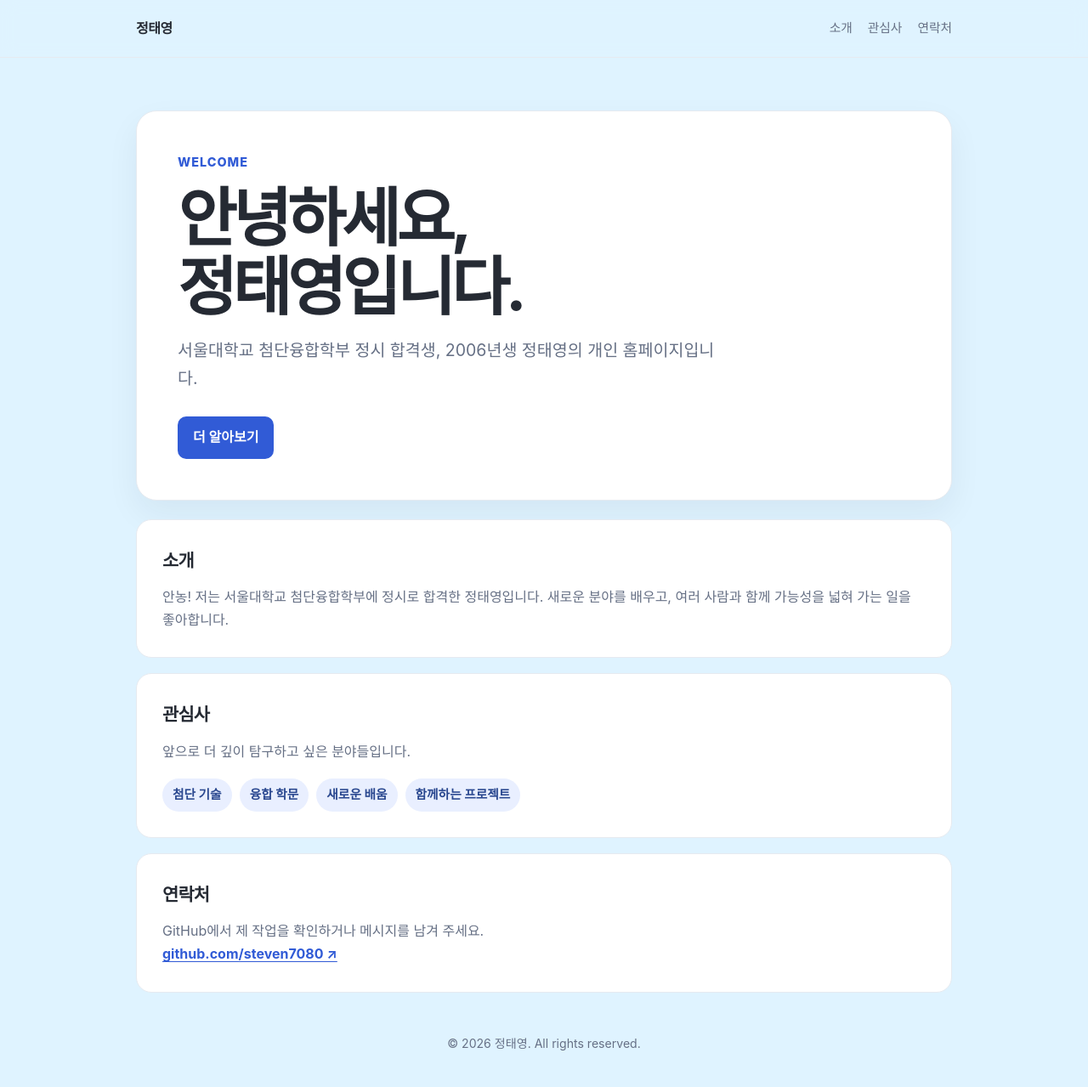
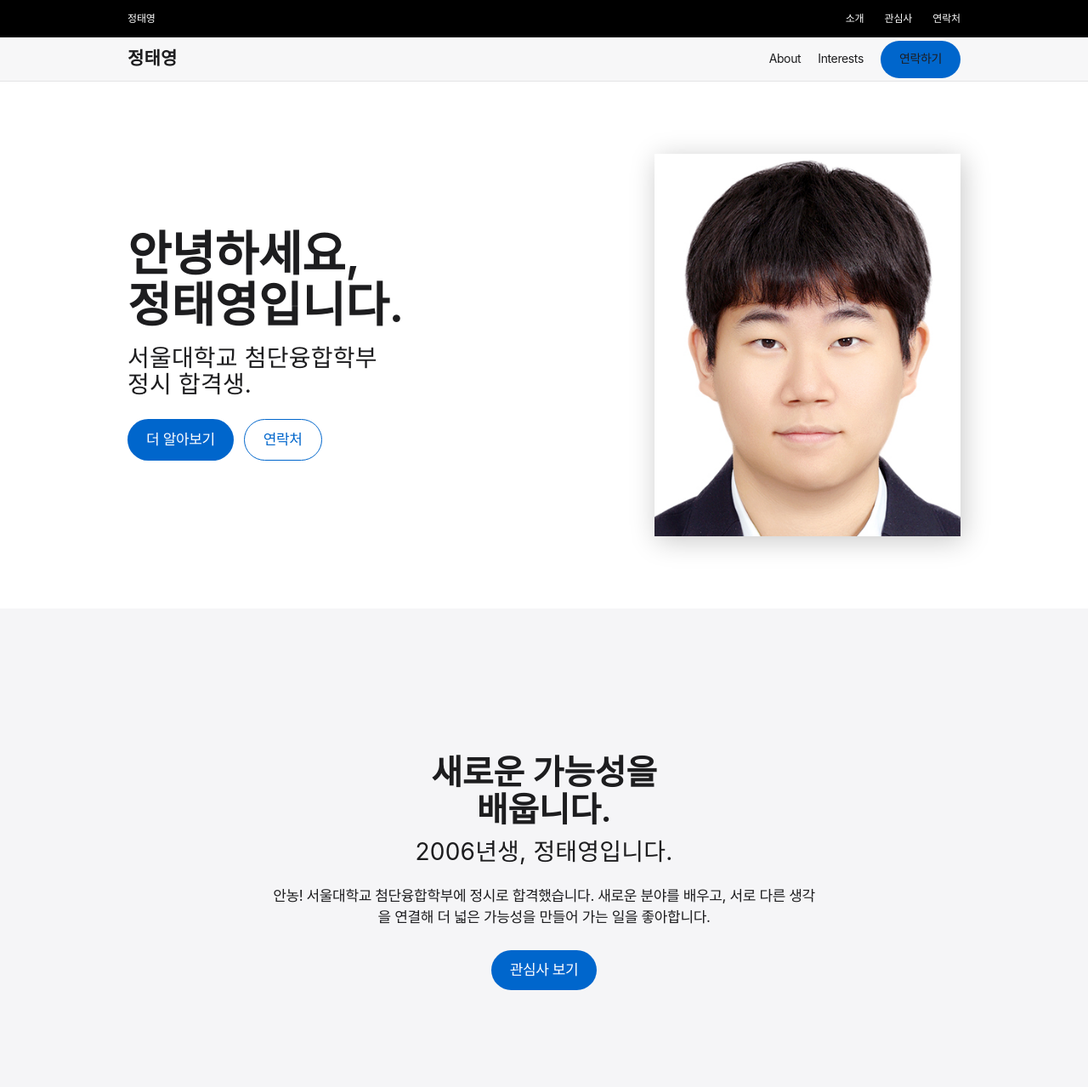
Before and after one commit to steven7080/steven7080.github.io, a plain HTML site: page index.html in a window 1280 px wide. Shown: the top 1279 px of the page at 85% size. Drawn offline with Linux system fonts and the light colour scheme.

Commit message:
Redesign personal homepage

```diff
--- a/index.html
+++ b/index.html
@@ -3,164 +3,58 @@
   <head>
     <meta charset="UTF-8" />
     <meta name="viewport" content="width=device-width, initial-scale=1.0" />
-    <meta
-      name="description"
-      content="서울대학교 첨단융합학부 정시 합격생 정태영의 개인 홈페이지"
-    />
+    <meta name="description" content="서울대학교 첨단융합학부 정시 합격생 정태영의 개인 홈페이지" />
     <title>정태영 | 개인 홈페이지</title>
     <style>
-      :root {
-        --ink: #252a33;
-        --muted: #667085;
-        --paper: #ffffff;
-        --canvas: #dff3ff;
-        --line: #e6eaf0;
-        --accent: #315bd6;
-        --accent-soft: #e9efff;
-      }
-
-      * { box-sizing: border-box; }
-
-      html { scroll-behavior: smooth; }
-
-      body {
-        margin: 0;
-        color: var(--ink);
-        background: var(--canvas);
-        font-family: -apple-system, BlinkMacSystemFont, "Segoe UI", sans-serif;
-        line-height: 1.7;
-      }
-
-      a { color: inherit; }
-
-      .wrap {
-        width: min(100% - 40px, 960px);
-        margin: 0 auto;
-      }
-
-      header {
-        padding: 20px 0;
-        background: rgba(223, 243, 255, 0.92);
-        border-bottom: 1px solid var(--line);
-        position: sticky;
-        top: 0;
-        backdrop-filter: blur(10px);
-        z-index: 1;
-      }
-
-      .nav {
-        display: flex;
-        align-items: center;
-        justify-content: space-between;
-        gap: 20px;
-      }
-
-      .brand { font-weight: 800; text-decoration: none; letter-spacing: -0.03em; }
-
-      nav { display: flex; gap: 18px; }
-      nav a { color: var(--muted); font-size: 0.92rem; text-decoration: none; }
-      nav a:hover { color: var(--accent); }
-
-      main { padding: 62px 0 48px; }
-
-      .hero {
-        padding: 48px;
-        background: var(--paper);
-        border: 1px solid var(--line);
-        border-radius: 24px;
-        box-shadow: 0 16px 38px rgba(22, 32, 51, 0.06);
-      }
-
-      .eyebrow {
-        margin: 0 0 12px;
-        color: var(--accent);
-        font-size: 0.9rem;
-        font-weight: 800;
-        letter-spacing: 0.07em;
-      }
-
-      h1, h2, p { margin-top: 0; }
-      h1 { margin-bottom: 18px; font-size: clamp(2.35rem, 7vw, 4.7rem); line-height: 1.08; letter-spacing: -0.065em; }
-      .lead { max-width: 640px; margin-bottom: 28px; color: var(--muted); font-size: clamp(1.05rem, 2.5vw, 1.22rem); }
-
-      .button {
-        display: inline-block;
-        padding: 11px 18px;
-        border-radius: 10px;
-        color: #fff;
-        background: var(--accent);
-        font-weight: 700;
-        text-decoration: none;
-      }
-      .button:hover { background: #264cbd; }
-
-      .sections { display: grid; gap: 18px; margin-top: 22px; }
-      .card { padding: 30px; background: var(--paper); border: 1px solid var(--line); border-radius: 18px; }
-      h2 { margin-bottom: 12px; font-size: 1.3rem; letter-spacing: -0.035em; }
-      .card p { margin-bottom: 0; color: var(--muted); }
-
-      .tags { display: flex; flex-wrap: wrap; gap: 9px; margin: 18px 0 0; padding: 0; list-style: none; }
-      .tags li { padding: 7px 12px; color: #29478f; background: var(--accent-soft); border-radius: 999px; font-size: 0.92rem; font-weight: 650; }
-
-      .contact-link { color: var(--accent); font-weight: 750; text-decoration-thickness: 1px; text-underline-offset: 3px; }
-      footer { padding: 0 0 36px; color: var(--muted); font-size: 0.88rem; text-align: center; }
-
-      @media (max-width: 560px) {
-        .wrap { width: min(100% - 28px, 960px); }
-        header { padding: 15px 0; }
-        nav { gap: 12px; }
-        nav a { font-size: 0.82rem; }
-        main { padding-top: 30px; }
-        .hero { padding: 32px 24px; border-radius: 18px; }
-        .card { padding: 24px; }
-      }
+      :root { --blue:#0066cc; --blue-dark:#2997ff; --ink:#1d1d1f; --muted:#7a7a7a; --white:#fff; --parchment:#f5f5f7; --dark:#272729; --dark-2:#2a2a2c; }
+      * { box-sizing:border-box; }
+      html { scroll-behavior:smooth; }
+      body { margin:0; background:var(--white); color:var(--ink); font-family:"SF Pro Text",system-ui,-apple-system,BlinkMacSystemFont,sans-serif; font-size:17px; font-weight:400; letter-spacing:-.374px; line-height:1.47; }
+      a { color:inherit; }
+      .global-nav { height:44px; background:#000; color:var(--white); }
+      .nav-inner,.sub-nav-inner { display:flex; align-items:center; justify-content:space-between; width:min(100% - 40px,980px); height:100%; margin:0 auto; }
+      .nav-name,.global-nav a { color:var(--white); font-size:12px; font-weight:400; letter-spacing:-.12px; text-decoration:none; }
+      .nav-name { font-size:14px; font-weight:600; }
+      .nav-links { display:flex; align-items:center; gap:24px; }
+      .sub-nav { position:sticky; top:0; z-index:5; height:52px; background:rgba(245,245,247,.8); border-bottom:1px solid rgba(0,0,0,.08); backdrop-filter:saturate(180%) blur(20px); }
+      .sub-nav strong { font-family:"SF Pro Display",system-ui,-apple-system,sans-serif; font-size:21px; font-weight:600; letter-spacing:.231px; }
+      .sub-links { display:flex; align-items:center; gap:20px; }
+      .sub-links a { color:var(--ink); font-size:14px; text-decoration:none; }
+      .pill { display:inline-flex; align-items:center; justify-content:center; min-height:44px; padding:11px 22px; border:0; border-radius:9999px; background:var(--blue); color:var(--white); font:inherit; text-decoration:none; transition:transform 140ms ease; }
+      .pill:active { transform:scale(.95); }
+      .pill:focus-visible { outline:2px solid #0071e3; outline-offset:3px; }
+      .pill-outline { background:transparent; border:1px solid var(--blue); color:var(--blue); }
+      .tile { display:grid; place-items:center; min-height:620px; padding:80px 20px; text-align:center; }
+      .tile-white { background:var(--white); } .tile-parchment { background:var(--parchment); } .tile-dark { background:var(--dark); color:var(--white); } .tile-dark-2 { background:var(--dark-2); color:var(--white); }
+      .tile-inner { width:min(100%,980px); } .tile-copy { max-width:760px; margin:0 auto; }
+      h1,h2,p { margin-top:0; }
+      h1,h2 { font-family:"SF Pro Display",system-ui,-apple-system,BlinkMacSystemFont,sans-serif; font-weight:600; letter-spacing:-.28px; }
+      h1 { margin-bottom:16px; font-size:clamp(40px,5vw,56px); line-height:1.07; } h2 { margin-bottom:12px; font-size:clamp(34px,4vw,40px); line-height:1.1; }
+      .lead { margin-bottom:24px; font-family:"SF Pro Display",system-ui,-apple-system,BlinkMacSystemFont,sans-serif; font-size:clamp(21px,2.6vw,28px); font-weight:400; letter-spacing:.196px; line-height:1.14; }
+      .body-copy { max-width:650px; margin:0 auto 26px; } .dark-copy { color:#ccc; }
+      .actions { display:flex; flex-wrap:wrap; justify-content:center; gap:12px; } .dark-link { color:var(--blue-dark); text-decoration:none; }
+      .hero-layout { display:grid; grid-template-columns:minmax(0,1fr) minmax(260px,360px); align-items:center; gap:64px; text-align:left; }
+      .hero-layout .tile-copy { margin:0; } .hero-layout .actions { justify-content:flex-start; }
+      .hero-portrait { display:block; width:min(100%,360px); aspect-ratio:4 / 5; object-fit:cover; object-position:center top; box-shadow:rgba(0,0,0,.22) 3px 5px 30px; }
+      .interest-list { display:grid; grid-template-columns:repeat(4,1fr); gap:1px; max-width:900px; margin:48px auto 0; background:rgba(255,255,255,.18); }
+      .interest-list span { padding:24px 16px; background:var(--dark); color:var(--white); font-size:17px; font-weight:600; }
+      footer { padding:64px 20px 28px; background:var(--parchment); color:#333; font-size:12px; letter-spacing:-.12px; }
+      .footer-inner { width:min(100%,980px); margin:0 auto; } .footer-links { display:flex; flex-wrap:wrap; gap:12px 28px; margin-bottom:32px; } .footer-links a { color:#333; text-decoration:none; } .copyright { color:var(--muted); }
+      @media (max-width:734px) { .nav-inner,.sub-nav-inner { width:min(100% - 28px,980px); } .nav-links a:not(:last-child),.sub-links a { display:none; } .tile { min-height:auto; padding:64px 20px; } .hero-layout { grid-template-columns:1fr; gap:40px; text-align:center; } .hero-layout .tile-copy { margin:0 auto; } .hero-layout .actions { justify-content:center; } .hero-portrait { width:min(80%,320px); margin:0 auto; order:-1; } .interest-list { grid-template-columns:repeat(2,1fr); margin-top:36px; } }
+      @media (max-width:419px) { .tile { padding:48px 18px; } h1 { font-size:28px; } h2 { font-size:30px; } .lead { font-size:20px; } .pill { padding:10px 18px; } }
     </style>
   </head>
   <body>
     <header>
-      <div class="wrap nav">
-        <a class="brand" href="#top">정태영</a>
-        <nav aria-label="페이지 탐색">
-          <a href="#about">소개</a>
-          <a href="#interests">관심사</a>
-          <a href="#contact">연락처</a>
-        </nav>
-      </div>
+      <div class="global-nav"><div class="nav-inner"><a class="nav-name" href="#top">정태영</a><nav class="nav-links" aria-label="주요 탐색"><a href="#about">소개</a><a href="#interests">관심사</a><a href="#contact">연락처</a></nav></div></div>
+      <div class="sub-nav"><div class="sub-nav-inner"><strong>정태영</strong><div class="sub-links"><a href="#about">About</a><a href="#interests">Interests</a><a class="pill" href="#contact">연락하기</a></div></div></div>
     </header>
-
-    <main id="top" class="wrap">
-      <section class="hero" aria-labelledby="intro-title">
-        <p class="eyebrow">WELCOME</p>
-        <h1 id="intro-title">안녕하세요,<br />정태영입니다.</h1>
-        <p class="lead">서울대학교 첨단융합학부 정시 합격생, 2006년생 정태영의 개인 홈페이지입니다.</p>
-        <a class="button" href="#about">더 알아보기</a>
-      </section>
-
-      <div class="sections">
-        <section id="about" class="card" aria-labelledby="about-title">
-          <h2 id="about-title">소개</h2>
-          <p>안농! 저는 서울대학교 첨단융합학부에 정시로 합격한 정태영입니다. 새로운 분야를 배우고, 여러 사람과 함께 가능성을 넓혀 가는 일을 좋아합니다.</p>
-        </section>
-
-        <section id="interests" class="card" aria-labelledby="interests-title">
-          <h2 id="interests-title">관심사</h2>
-          <p>앞으로 더 깊이 탐구하고 싶은 분야들입니다.</p>
-          <ul class="tags">
-            <li>첨단 기술</li>
-            <li>융합 학문</li>
-            <li>새로운 배움</li>
-            <li>함께하는 프로젝트</li>
-          </ul>
-        </section>
-
-        <section id="contact" class="card" aria-labelledby="contact-title">
-          <h2 id="contact-title">연락처</h2>
-          <p>GitHub에서 제 작업을 확인하거나 메시지를 남겨 주세요.</p>
-          <p><a class="contact-link" href="https://github.com/steven7080" target="_blank" rel="noreferrer">github.com/steven7080 ↗</a></p>
-        </section>
-      </div>
+    <main id="top">
+      <section class="tile tile-white" aria-labelledby="intro-title"><div class="tile-inner hero-layout"><div class="tile-copy"><h1 id="intro-title">안녕하세요,<br />정태영입니다.</h1><p class="lead">서울대학교 첨단융합학부<br />정시 합격생.</p><div class="actions"><a class="pill" href="#about">더 알아보기</a><a class="pill pill-outline" href="#contact">연락처</a></div></div><img class="hero-portrait" src="assets/profile.jpg" alt="정태영 프로필 사진" /></div></section>
+      <section id="about" class="tile tile-parchment" aria-labelledby="about-title"><div class="tile-inner tile-copy"><h2 id="about-title">새로운 가능성을<br />배웁니다.</h2><p class="lead">2006년생, 정태영입니다.</p><p class="body-copy">안농! 서울대학교 첨단융합학부에 정시로 합격했습니다. 새로운 분야를 배우고, 서로 다른 생각을 연결해 더 넓은 가능성을 만들어 가는 일을 좋아합니다.</p><a class="pill" href="#interests">관심사 보기</a></div></section>
+      <section id="interests" class="tile tile-dark" aria-labelledby="interests-title"><div class="tile-inner tile-copy"><h2 id="interests-title">관심사.</h2><p class="lead dark-copy">기술과 사람이 만나는 지점을 탐구합니다.</p><div class="interest-list" role="list" aria-label="관심사 목록"><span role="listitem">첨단 기술</span><span role="listitem">융합 학문</span><span role="listitem">새로운 배움</span><span role="listitem">함께하는 프로젝트</span></div></div></section>
+      <section id="contact" class="tile tile-dark-2" aria-labelledby="contact-title"><div class="tile-inner tile-copy"><h2 id="contact-title">함께 이야기해요.</h2><p class="lead dark-copy">GitHub에서 제 작업을 확인하거나 메시지를 남겨 주세요.</p><a class="dark-link" href="https://github.com/steven7080" target="_blank" rel="noreferrer">github.com/steven7080 ↗</a></div></section>
     </main>
-
-    <footer>© 2026 정태영. All rights reserved.</footer>
+    <footer><div class="footer-inner"><div class="footer-links"><a href="#about">소개</a><a href="#interests">관심사</a><a href="https://github.com/steven7080" target="_blank" rel="noreferrer">GitHub</a></div><p class="copyright">© 2026 정태영. All rights reserved.</p></div></footer>
   </body>
 </html>
```
Also changed, not shown: assets/profile.jpg (added).
